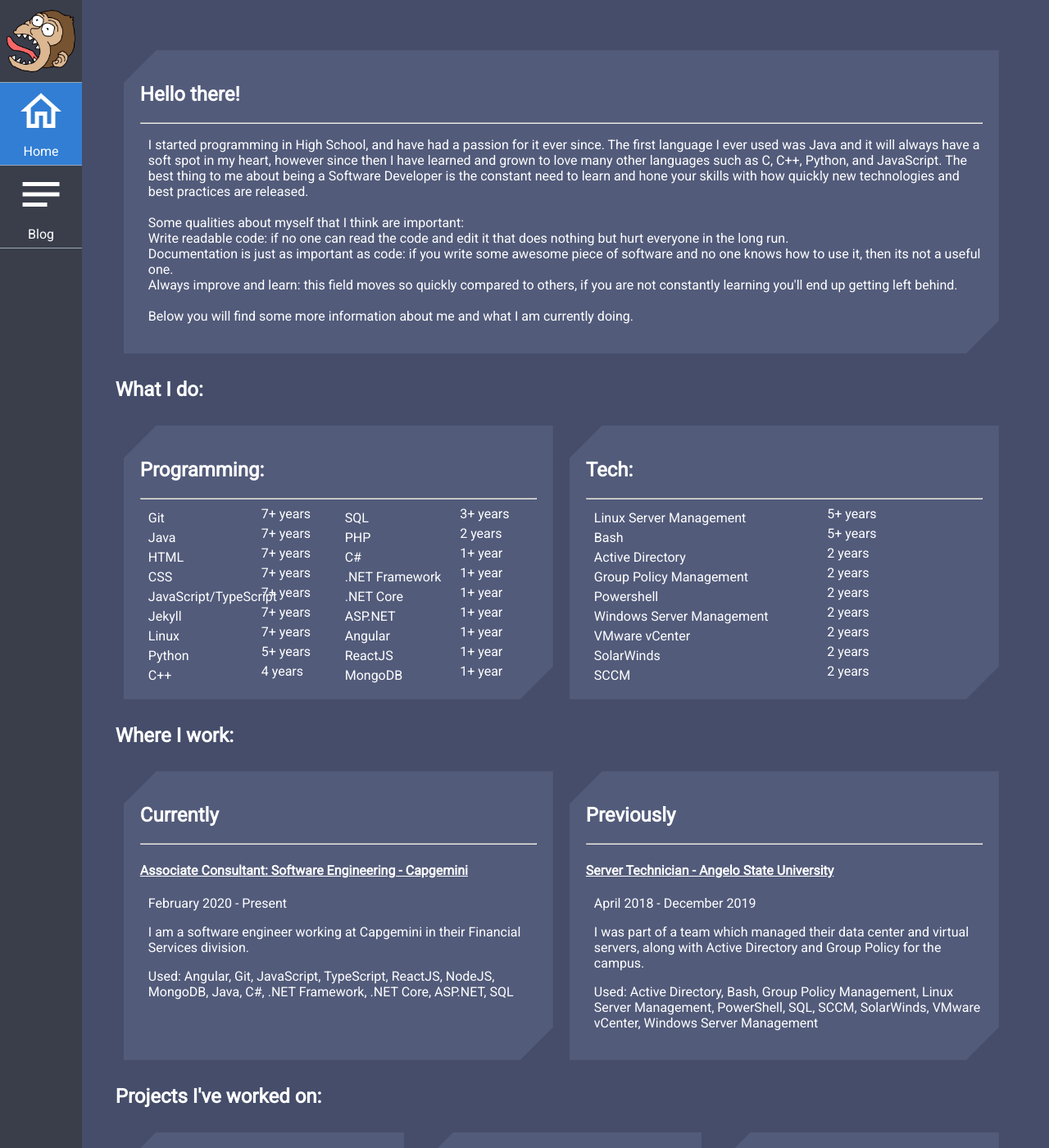
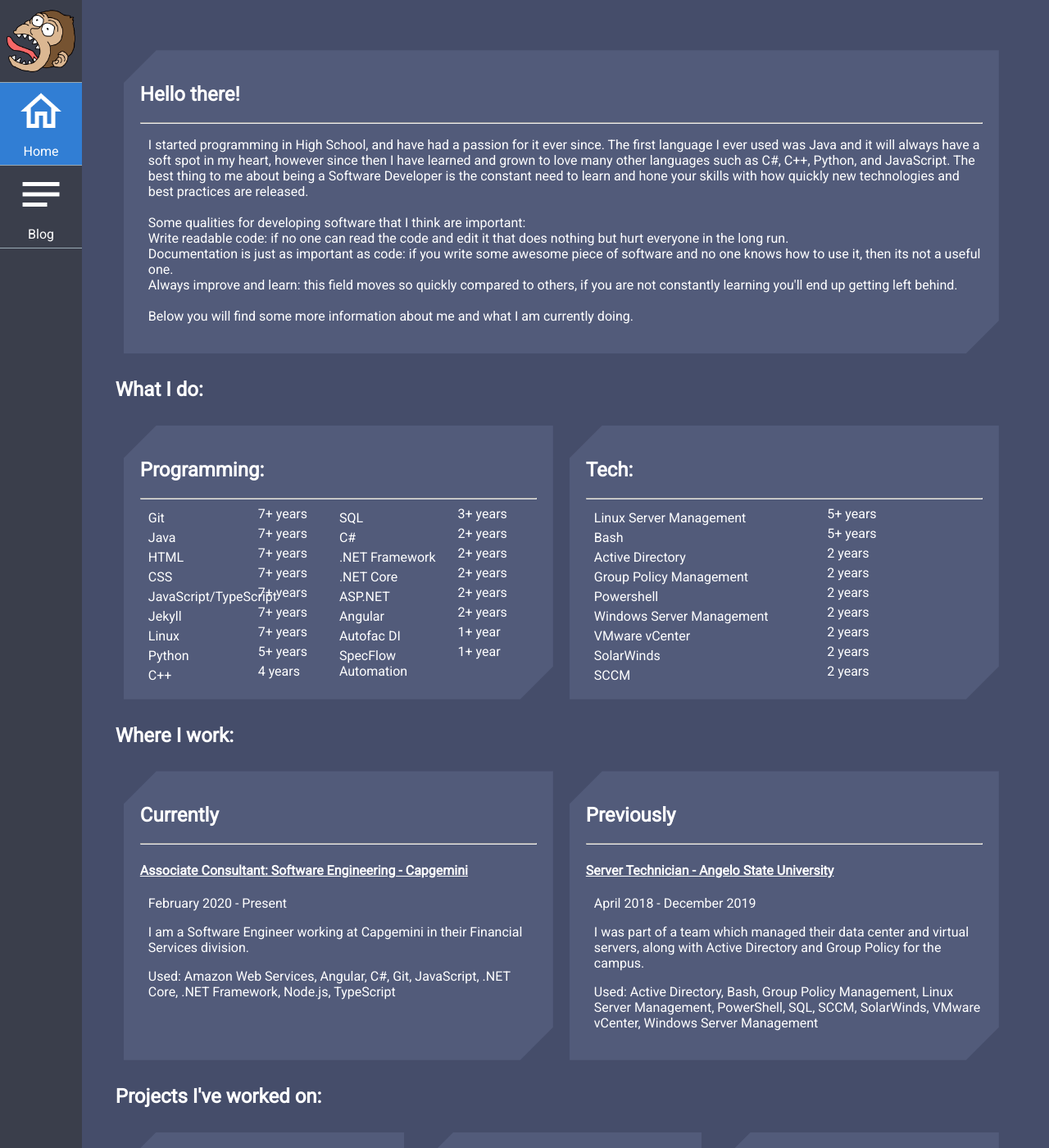
Before and after one commit to CorruptComputer/home, a Jekyll site: the page built from index.html, in a window 1280 px wide and 1400 px high. Shown: the whole window at 82% size. Built offline with Jekyll 4.4.1, drawn with Linux system fonts in a browser that asks for light colours; some of the changed text lies outside the part shown.

Commit message:
Update index page with more up to date info

```diff
--- a/index.html
+++ b/index.html
@@ -9,10 +9,10 @@
     <h2>Hello there!</h2><hr />
     <p>
         I started programming in High School, and have had a passion for it ever since.
-        The first language I ever used was Java and it will always have a soft spot in my heart, however since then I have learned and grown to love many other languages such as C, C++, Python, and JavaScript.
+        The first language I ever used was Java and it will always have a soft spot in my heart, however since then I have learned and grown to love many other languages such as C#, C++, Python, and JavaScript.
         The best thing to me about being a Software Developer is the constant need to learn and hone your skills with how quickly new technologies and best practices are released.
         <br />
-        <br /> Some qualities about myself that I think are important:
+        <br /> Some qualities for developing software that I think are important:
         <br /> Write readable code: if no one can read the code and edit it that does nothing but hurt everyone in the long run.
         <br /> Documentation is just as important as code: if you write some awesome piece of software and no one knows how to use it, then its not a useful one.
         <br /> Always improve and learn: this field moves so quickly compared to others, if you are not constantly learning you'll end up getting left behind.
@@ -50,22 +50,20 @@
             <ul class="skills">
                 <li>SQL</li>
                 <li>3+ years</li> <!-- 2018-> -->
-                <li>PHP</li>
-                <li>2 years</li> <!-- 2019->2020 -->
                 <li>C#</li>
-                <li>1+ year</li> <!-- 2020-> -->
+                <li>2+ years</li> <!-- 2020-> -->
                 <li>.NET Framework</li>
-                <li>1+ year</li> <!-- 2020-> -->
+                <li>2+ years</li> <!-- 2020-> -->
                 <li>.NET Core</li>
-                <li>1+ year</li> <!-- 2020-> -->
+                <li>2+ years</li> <!-- 2020-> -->
                 <li>ASP.NET</li>
-                <li>1+ year</li> <!-- 2020-> -->
+                <li>2+ years</li> <!-- 2020-> -->
                 <li>Angular</li>
-                <li>1+ year</li> <!-- 2020-> -->
-                <li>ReactJS</li>
-                <li>1+ year</li> <!-- 2020-> -->
-                <li>MongoDB</li>
-                <li>1+ year</li> <!-- 2020-> -->
+                <li>2+ years</li> <!-- 2020-> -->
+                <li>Autofac DI</li>
+                <li>1+ year</li> <!-- 2021-> -->
+                <li>SpecFlow Automation</li>
+                <li>1+ year</li> <!-- 2021-> -->
             </ul>
         </div>
     </div>
@@ -104,9 +102,9 @@
             <h4><a href="https://www.capgemini.com/" target="_blank" rel="noopener">Associate Consultant: Software Engineering - Capgemini</a></h4>
             <p>February 2020 - Present</p>
             <p>
-                I am a software engineer working at Capgemini in their Financial Services division.
+                I am a Software Engineer working at Capgemini in their Financial Services division.
             </p>
-            <p>Used: Angular, Git, JavaScript, TypeScript, ReactJS, NodeJS, MongoDB, Java, C#, .NET Framework, .NET Core, ASP.NET, SQL</p>
+            <p>Used: Amazon Web Services, Angular, C#, Git, JavaScript, .NET Core, .NET Framework, Node.js, TypeScript</p>
         </div>
     </div>
     <div class="box">
@@ -125,9 +123,10 @@
     <div class="box">
         <h2>In Development</h2><hr />
         <div>
-            <h4>Nothing currently...</h4>
+            <h4>SecureDoc</h4>
             <p>
-                This will be updated as I start new projects!
+                More info coming soon...
+                <br />Using: Amazon Web Services, AWS Aurora DB, C#, Cryptography, Razor Pages
             </p>
         </div>
     </div>
```
Also changed, not shown: other parts of index.html (+8 -8 lines).
